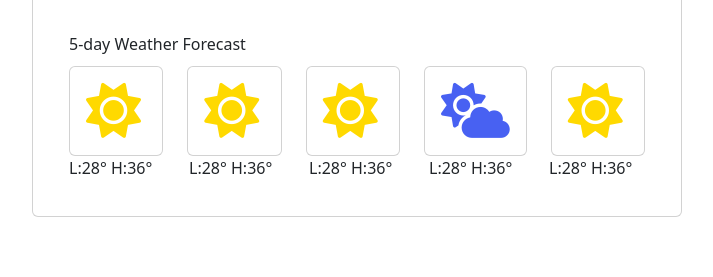
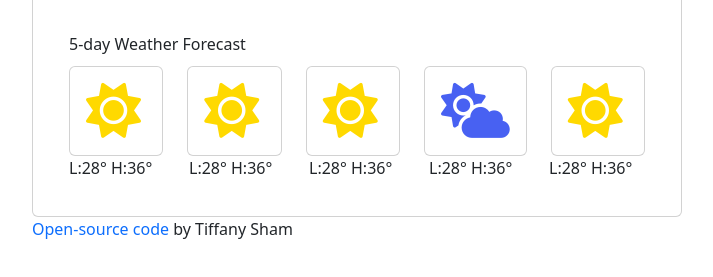
Before and after one commit to 25whalien/weather-app, a plain HTML site: page index.html in a window 1280 px wide. Shown: the part 345-622 px from the top of the page, without its empty margins (50-763 px from the left). Drawn offline with nearby package versions, Linux system fonts and the light colour scheme; no server answers.

Commit message:
Added open source link (github)
also deleted excess js code

```diff
--- a/index.html
+++ b/index.html
@@ -140,6 +140,9 @@
           </div>
         </div>
       </div>
+      <a href="https://github.com/25whalien/weather-app" id="opensource-link"
+        >Open-source code</a
+      ><span> by Tiffany Sham</span>
     </div>
     <script src="src/index.js"></script>
   </body>
--- a/src/styles.css
+++ b/src/styles.css
@@ -73,3 +73,7 @@ div.forecast {
 #current-temp:hover {
   color: #43a2f3;
 }
+
+#opensource-link {
+  text-decoration: none;
+}
```
Also changed, not shown: src/index.js (+0 -44 lines).
